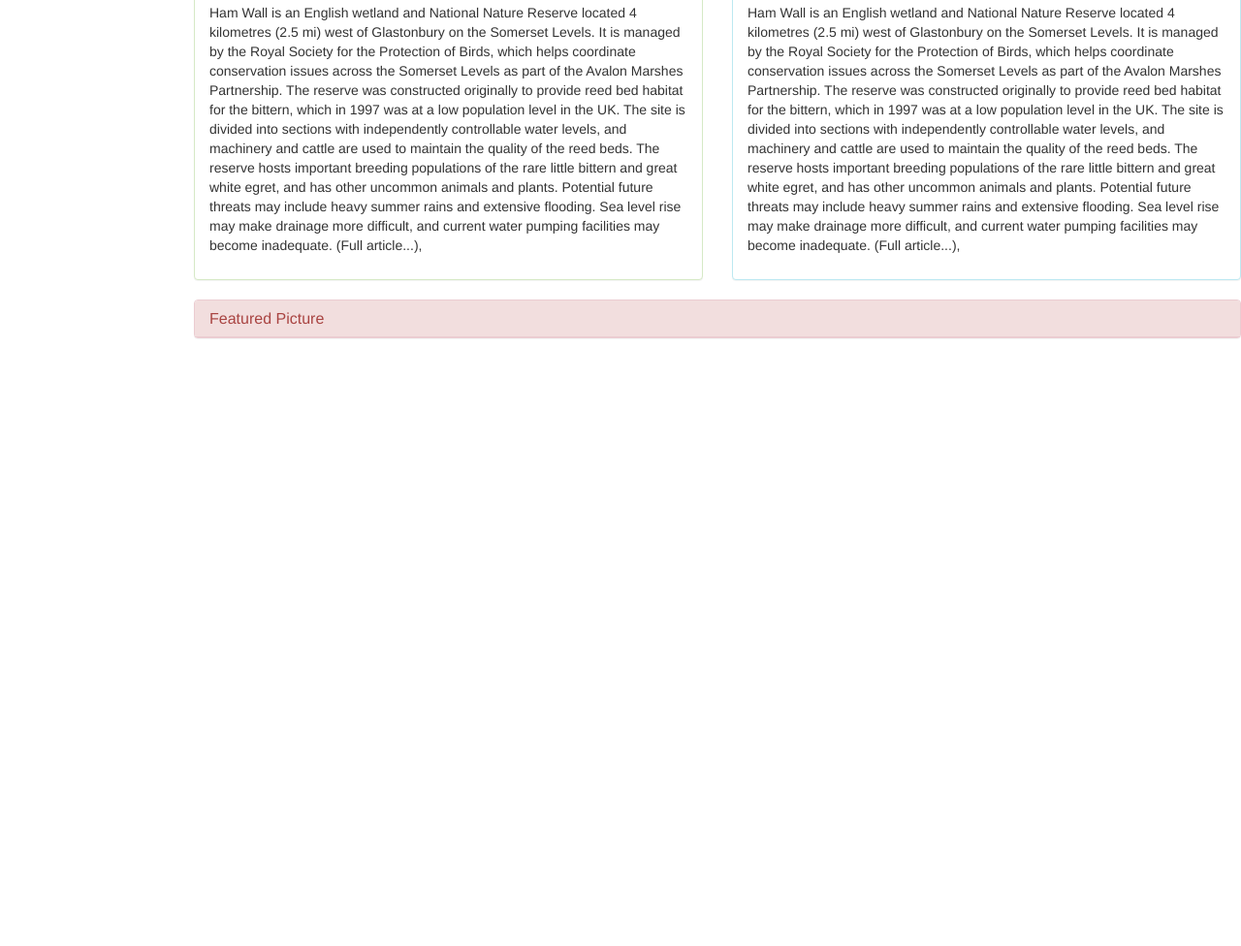
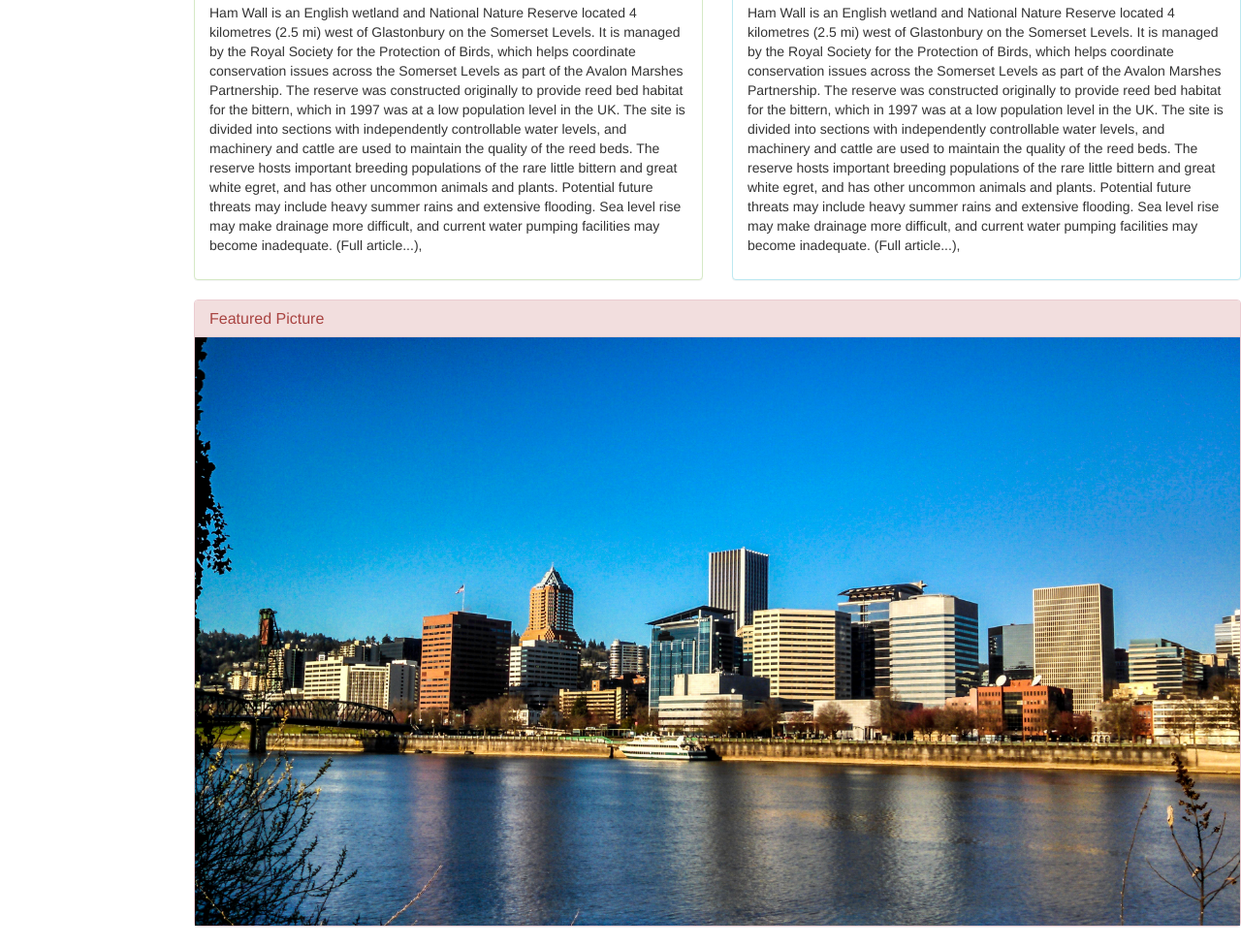
Before and after one commit to brandanpdx/fake-wiki, a plain HTML site: page index.html in a window 1280 px wide. Shown: the part 288-1264 px from the top of the page at 97% size. Before the commit the page ends 800 px from the top, so only its background shows below. Drawn offline with Linux system fonts and the light colour scheme.

Commit message:
add featured picture

```diff
--- a/css/style.css
+++ b/css/style.css
@@ -18,3 +18,8 @@ ul {
 p {
   max-width: 2000px;
 }
+
+.picture img {
+  width: 100%;
+  height: 100%;
+}
--- a/index.html
+++ b/index.html
@@ -19,7 +19,6 @@
       <a class="nav-link" href="#">Talk</a>
     </li>
 </div>
-
 <!-- Search form -->
 <input class="form-control" type="text" placeholder="Search" aria-label="Search">
 
@@ -95,13 +94,14 @@
 </div>
 </div>
 
-<div class="panel panel-danger">
-    <div class="panel-heading">
-  <h2 class="panel-title">Featured Picture</h2>
+<div class="picture">
+  <div class="panel panel-danger">
+      <div class="panel-heading">
+    <h2 class="panel-title">Featured Picture</h2>
+      </div>
+    <img src="img/pdx.jpg" alt="A picture of Portland">
     </div>
-
-  </div>
-
+</div>
 
 
 </body>
```
Also changed, not shown: img/pdx.jpg (added).
